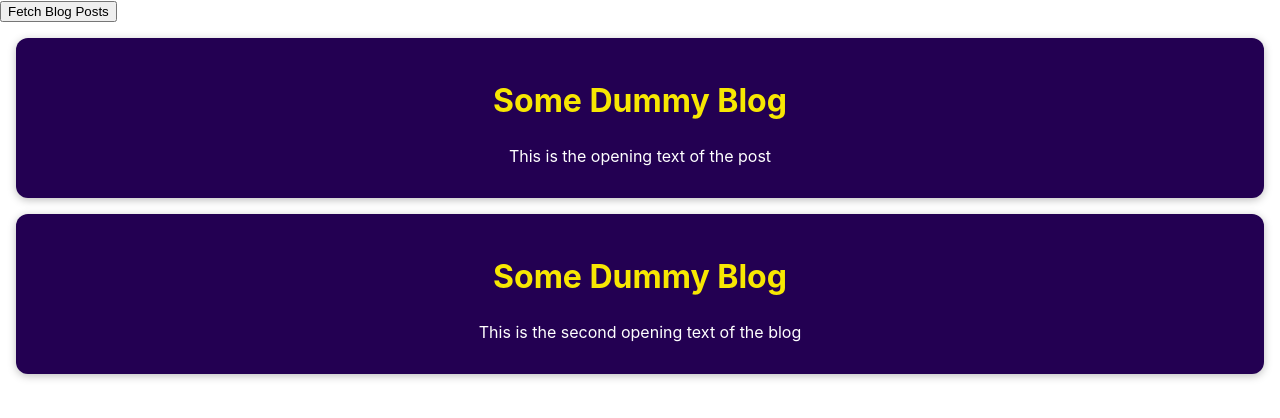
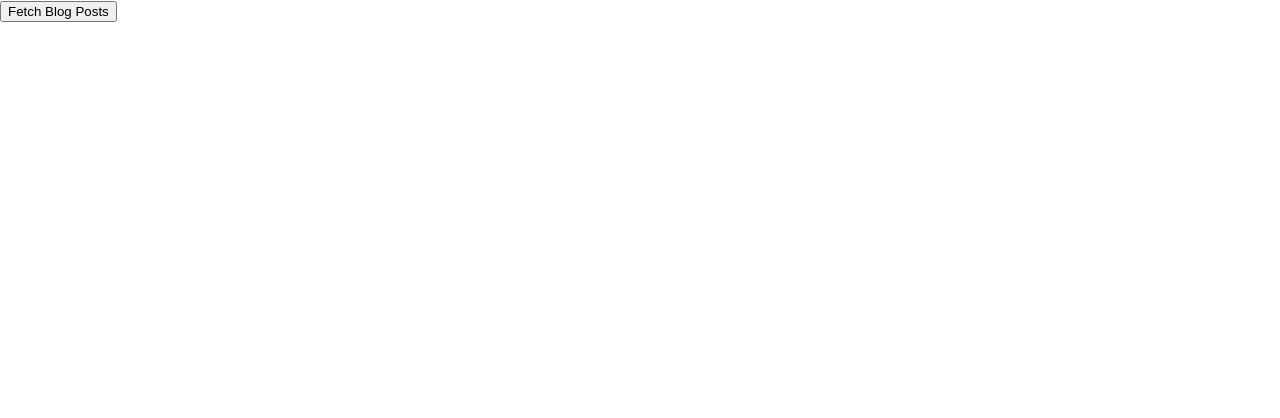
Before and after one commit to ivkeapp/react-blog, a React (Create React App) app: page / in a window 1280 px wide. Shown: the top 418 px of the page. Built offline with nearby package versions, Linux system fonts and the light colour scheme.

Commit message:
correct names

```diff
--- a/src/App.js
+++ b/src/App.js
@@ -1,8 +1,21 @@
-import React from 'react';
+import React, {useState} from 'react';
 import PostsList from './components/PostsList'
 import './App.css';
 
 function App() {
+
+  const [posts, setPosts] = useState([]);
+
+  function fetchPostsHandler() {
+    fetch('http://localhost/ci4-rest-api/post')
+    .then(response => {
+      return response.json();
+    })
+    .then(data => {
+      setPosts(data.posts);
+      //console.log(posts);
+    });
+  }
 
   const dummyData = [
     {
@@ -22,10 +35,10 @@ function App() {
   return (
     <React.Fragment>
       <section>
-        <button>Fetch Blog Posts</button>
+        <button onClick={fetchPostsHandler}>Fetch Blog Posts</button>
       </section>
       <section>
-        <PostsList posts={dummyData} />
+        <PostsList posts={posts} />
       </section>
     </React.Fragment>
   );
--- a/src/components/Post.js
+++ b/src/components/Post.js
@@ -7,7 +7,7 @@ const Post = (props) => {
     <li className={classes.post}>
       <h2>{props.title}</h2>
       <h3>{props.releaseDate}</h3>
-      <p>{props.openingText}</p>
+      <p>{props.bodyText}</p>
     </li>
   );
 };
--- a/src/components/PostsList.js
+++ b/src/components/PostsList.js
@@ -4,14 +4,15 @@ import Post from './Post';
 import classes from './PostsList.module.css';
 
 const PostsList = (props) => {
+  //console.log(props.posts);
   return (
     <ul className={classes['posts-list']}>
       {props.posts.map((post) => (
         <Post
-          key={post.id}
-          title={post.title}
-          releaseDate={post.release}
-          openingText={post.openingText}
+          key={post.post_id}
+          title={post.headtitle}
+          releaseDate={post.date_added}
+          bodyText={post.body}
         />
       ))}
     </ul>
```
